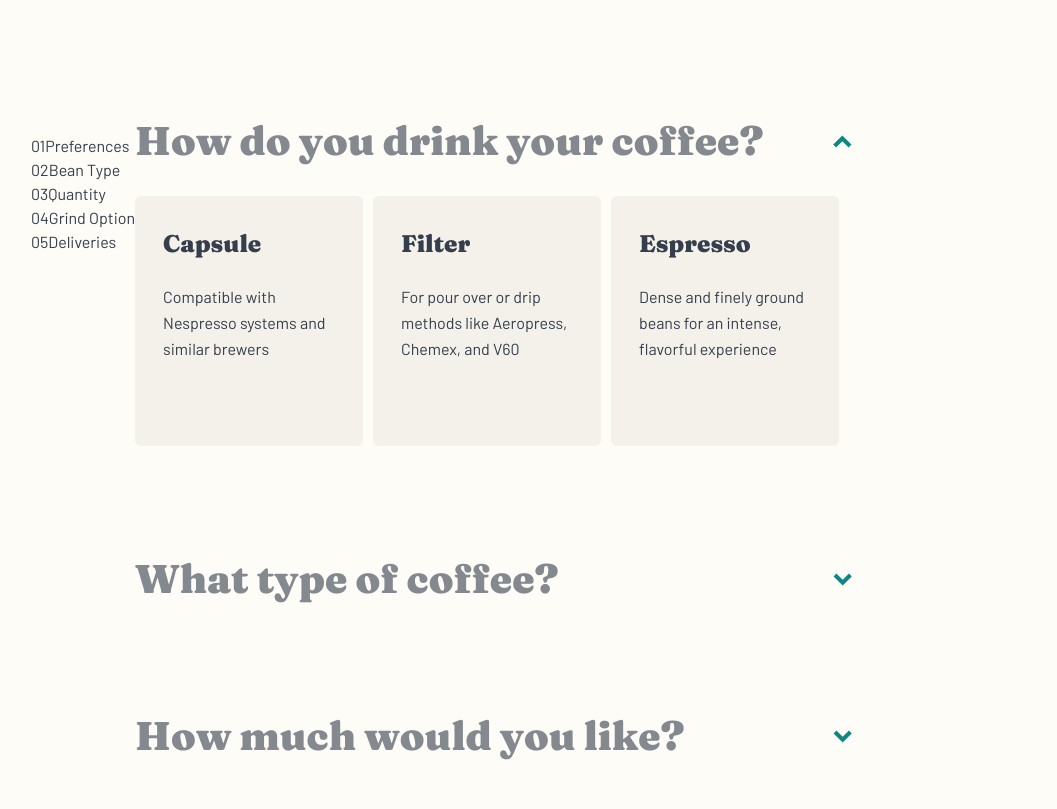
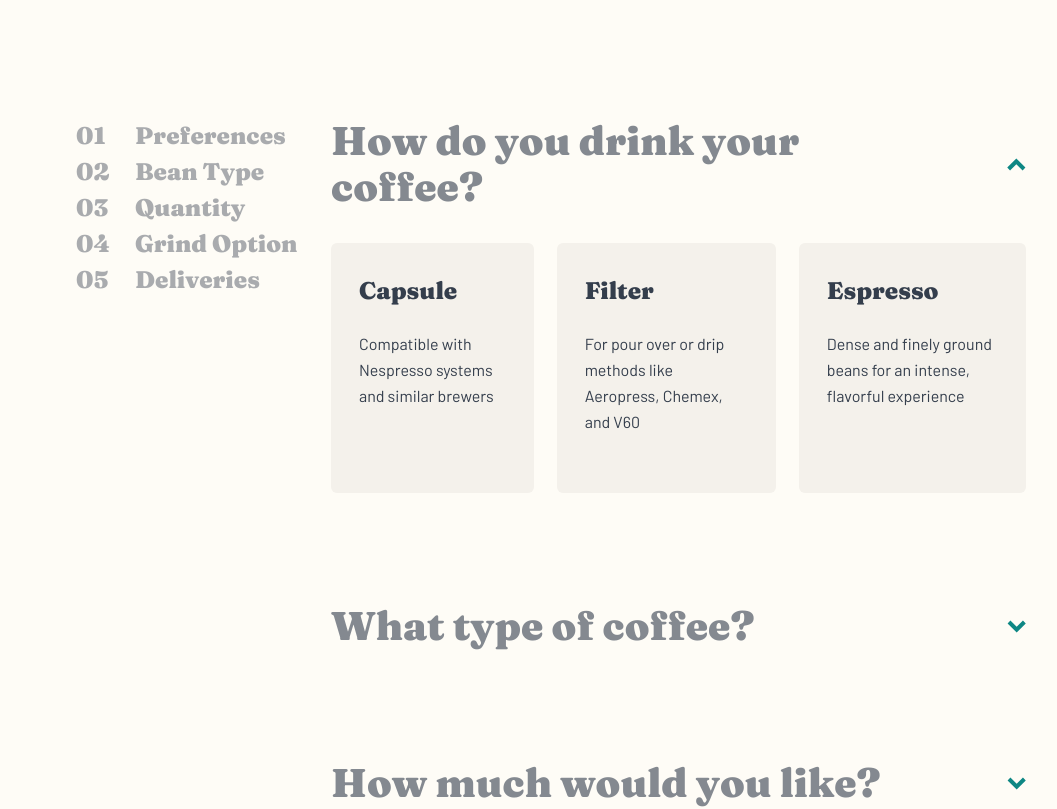
Before and after one commit to CodeHunt101/beanly-coffee, a Next.js app: page /create-plan in a window 1280 px wide. Shown: the part 1262-2071 px from the top of the page, without its empty margins (89-1146 px from the left). Built offline with nearby package versions, Linux system fonts and the light colour scheme.

Commit message:
style steps from create plan section

```diff
--- a/app/create-plan/_sections/plan/CreatePlanSection.module.scss
+++ b/app/create-plan/_sections/plan/CreatePlanSection.module.scss
@@ -3,15 +3,40 @@
 
 .createPlanSection {
   margin-top: 7.5rem;
+  overflow: visible;
   @include lg {
     display: flex;
+    justify-content: space-between;
+    align-items: flex-start; //This ensures sticky position of .stepListItem works
   }
 
-  .orderList {
+  @include xl {
+    padding-inline: 85px;
+  }
+
+  .stepList {
     display: none;
+    padding: 0;
+    margin: 0;
+    min-width: 255px;
+    @include text-colour($clr-neutral, 70%);
+    @include font-size(450);
 
     @include lg {
       display: block;
+      position: sticky;
+      top: 113px;
     }
   }
+
+  .stepListItem {
+    .number {
+      display: inline-block;
+      min-width: 59px;
+    }
+  }
+
+  a {
+    text-decoration: none;
+  }
 }
--- a/app/create-plan/_sections/plan/CreatePlanSection.tsx
+++ b/app/create-plan/_sections/plan/CreatePlanSection.tsx
@@ -2,12 +2,16 @@
 
 import Accordion from "@/components/accordion/Accordion";
 import AccordionItem from "@/components/accordion/AccordionItem";
+import styles from "./CreatePlanSection.module.scss";
 import OptionCards, {
   OptionCardData,
 } from "@/components/optionCards/OptionCards";
-import styles from "./CreatePlanSection.module.scss";
+import StepList from "./StepsList";
 
-const accordionData = [
+const accordionData: {
+  title: string;
+  options: OptionCardData[];
+}[] = [
   {
     title: "How do you drink your coffee?",
     options: [
@@ -107,26 +111,15 @@ const accordionData = [
 const CreatePlanSection = () => {
   return (
     <section className={styles.createPlanSection}>
-      <ol className={styles.orderList}>
-        <li>
-          <span>01</span>Preferences
-        </li>
-        <li>
-          <span>02</span>Bean Type
-        </li>
-        <li>
-          <span>03</span>Quantity
-        </li>
-        <li>
-          <span>04</span>Grind Option
-        </li>
-        <li>
-          <span>05</span>Deliveries
-        </li>
-      </ol>
+      <StepList />
       <Accordion>
         {accordionData.map(({ title, options }, index) => (
-          <AccordionItem key={title} title={title} defaultOpen={index === 0}>
+          <AccordionItem
+            key={title}
+            id={`question-${index + 1}`}
+            title={title}
+            defaultOpen={index === 0}
+          >
             <OptionCards options={options} />
           </AccordionItem>
         ))}
--- /dev/null
+++ b/app/create-plan/_sections/plan/StepsList.tsx
@@ -0,0 +1,27 @@
+import Link from "next/link";
+import styles from "./CreatePlanSection.module.scss";
+
+const StepList = () => {
+  const steps = [
+    "Preferences",
+    "Bean Type",
+    "Quantity",
+    "Grind Option",
+    "Deliveries",
+  ];
+
+  return (
+    <ol className={`${styles.stepList} ff-serif`}>
+      {steps.map((step, index) => (
+        <li key={index} className={styles.stepListItem}>
+          <Link href={`#question-${index + 1}`}>
+            <span className={styles.number}>{`0${index + 1}`}</span>
+            {step}
+          </Link>
+        </li>
+      ))}
+    </ol>
+  );
+};
+
+export default StepList;
--- a/components/accordion/Accordion.module.scss
+++ b/components/accordion/Accordion.module.scss
@@ -8,6 +8,7 @@
     &:last-child {
       border-bottom: none;
     }
+    scroll-margin-top: 113px;
 
     .accordionToggle {
       display: flex;
--- a/components/accordion/AccordionItem.tsx
+++ b/components/accordion/AccordionItem.tsx
@@ -6,6 +6,7 @@ import arrow from "@/public/assets/plan/desktop/icon-arrow.svg";
 import Image from "next/image";
 
 type AccordionItemProps = {
+  id: string;
   title: string;
   disabled?: boolean;
   children: ReactNode;
@@ -13,6 +14,7 @@ type AccordionItemProps = {
 };
 
 const AccordionItem = ({
+  id,
   title,
   children,
   disabled = false,
@@ -33,7 +35,7 @@ const AccordionItem = ({
   }, [isOpen]);
 
   return (
-    <div className={styles.accordionItem}>
+    <div id={id} className={styles.accordionItem}>
       <button
         className={`${styles.accordionToggle} bg-light`}
         onClick={toggleAccordion}
--- a/components/optionCards/OptionCards.module.scss
+++ b/components/optionCards/OptionCards.module.scss
@@ -11,6 +11,10 @@
     flex-direction: row;
     justify-content: space-between;
     gap: 0.625rem;
+  }
+
+  @include lg {
+    gap: 1.438rem;
   }
 
   .btn {
--- a/styles/base/_resets.scss
+++ b/styles/base/_resets.scss
@@ -7,11 +7,12 @@
   box-sizing: border-box;
 }
 
-/* Prevent font size inflation */
+/* Prevent font size inflation and add smooth scroll behaviour */
 html {
   -moz-text-size-adjust: none;
   -webkit-text-size-adjust: none;
   text-size-adjust: none;
+  scroll-behavior: smooth;
 }
 
 /* Remove default margin in favour of better control in authored CSS */
```
Also changed, not shown: 1 other file (tests, documents, lock files or other folders).
